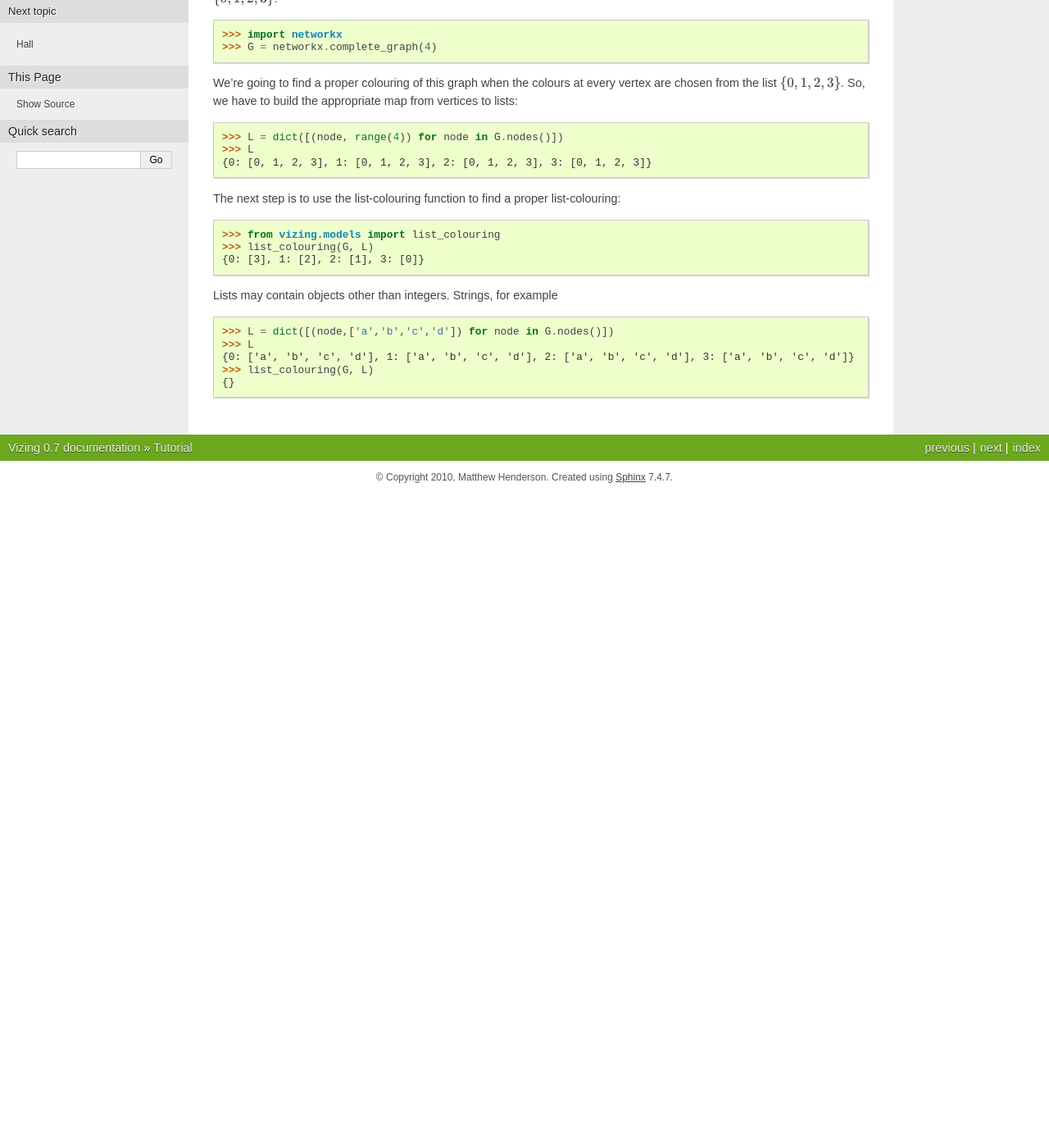
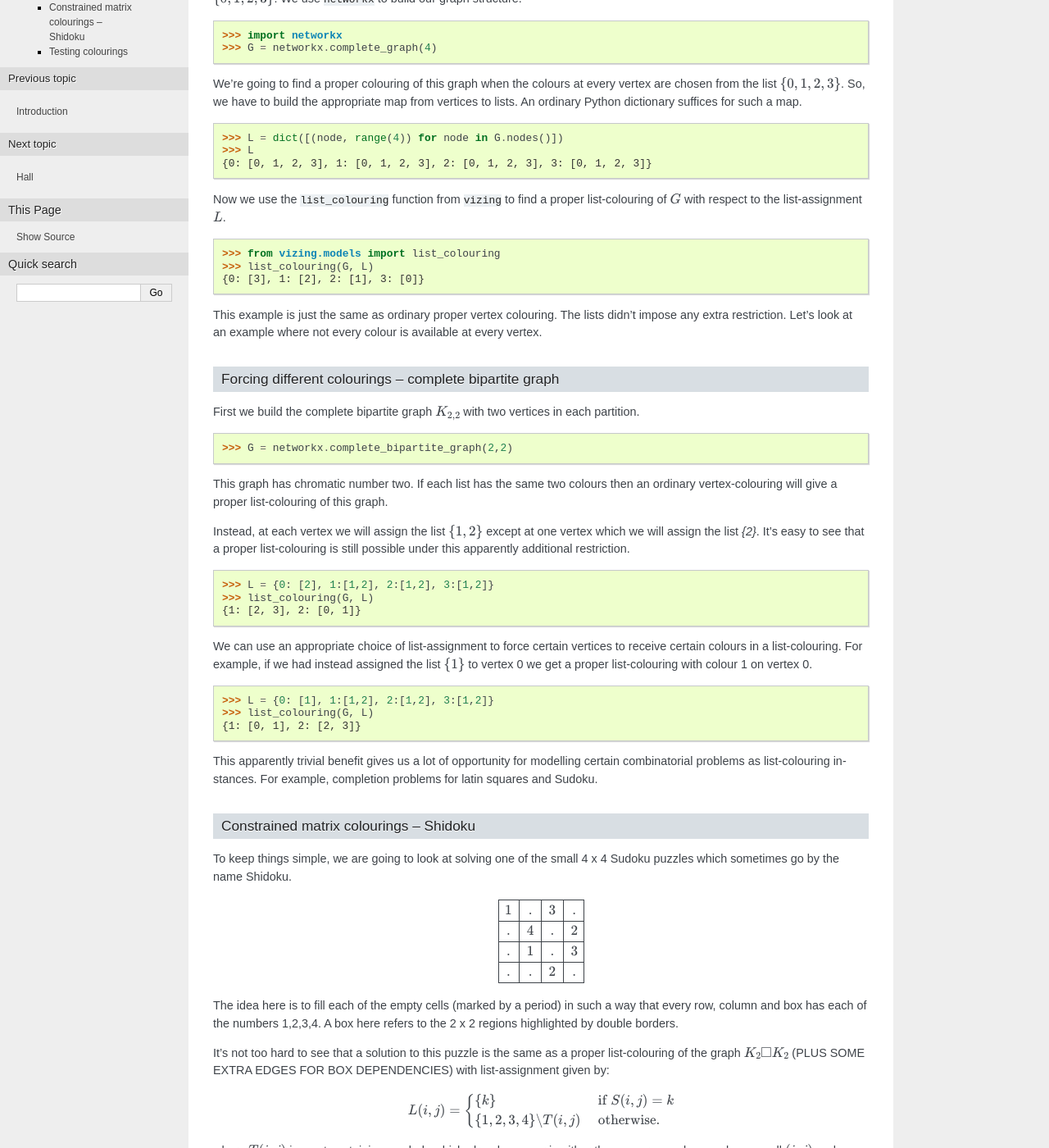
Before and after one commit to MHenderson/vizing, a Sphinx documentation site: the page built from docs/source/tutorial.rst, in a window 1280 px wide and 1400 px high, scrolled down 270 px. Shown: the whole window at 82% size. Built offline with Sphinx 7.4.7, drawn with Linux system fonts in a browser that asks for light colours; formulas are drawn with MathJax 3; before the commit the page ends 900 px from its top, so only the background shows below that; some of the changed text lies outside the part shown.

Commit message:
Extending the tutorial. Shidoku example.

```diff
--- a/docs/source/tutorial.rst
+++ b/docs/source/tutorial.rst
@@ -6,34 +6,146 @@
 Proper list-colourings of simple graphs
 ---------------------------------------
 
-Complete graph on 4 vertices
-^^^^^^^^^^^^^^^^^^^^^^^^^^^^
+Basic list-colouring -- complete graph on 4 vertices
+^^^^^^^^^^^^^^^^^^^^^^^^^^^^^^^^^^^^^^^^^^^^^^^^^^^^
 
 Let's start with a simple example. We take the complete graph :math:`K_{4}`
-on 4 vertices. and assign each vertex the list of colours :math:`\{0,1,2,3\}`::
+on 4 vertices. and assign each vertex the list of colours :math:`\{0,1,2,3\}`.
+We use ``networkx`` to build our graph structure. ::
 
     >>> import networkx
     >>> G = networkx.complete_graph(4)
 
 We're going to find a proper colouring of this graph when the colours at every
 vertex are chosen from the list :math:`\{0,1,2,3\}`. So, we have to build the
-appropriate map from vertices to lists::
+appropriate map from vertices to lists. An ordinary Python dictionary suffices
+for such a map. ::
 
     >>> L = dict([(node, range(4)) for node in G.nodes()])
     >>> L
     {0: [0, 1, 2, 3], 1: [0, 1, 2, 3], 2: [0, 1, 2, 3], 3: [0, 1, 2, 3]}
 
-The next step is to use the list-colouring function to find a proper
-list-colouring::
+Now we use the ``list_colouring`` function from ``vizing`` to find a proper
+list-colouring of :math:`G` with respect to the list-assignment :math:`L`. ::
 
     >>> from vizing.models import list_colouring
     >>> list_colouring(G, L)
     {0: [3], 1: [2], 2: [1], 3: [0]}
 
-Lists may contain objects other than integers. Strings, for example ::
+This example is just the same as ordinary proper vertex colouring. The lists
+didn't impose any extra restriction. Let's look at an example where not every
+colour is available at every vertex.
 
-    >>> L = dict([(node,['a','b','c','d']) for node in G.nodes()])
-    >>> L
-    {0: ['a', 'b', 'c', 'd'], 1: ['a', 'b', 'c', 'd'], 2: ['a', 'b', 'c', 'd'], 3: ['a', 'b', 'c', 'd']}
+Forcing different colourings -- complete bipartite graph
+^^^^^^^^^^^^^^^^^^^^^^^^^^^^^^^^^^^^^^^^^^^^^^^^^^^^^^^^
+
+First we build the complete bipartite graph :math:`K_{2,2}` with two vertices
+in each partition. ::
+
+    >>> G = networkx.complete_bipartite_graph(2,2)
+
+This graph has chromatic number two. If each list has the same two colours then
+an ordinary vertex-colouring will give a proper list-colouring of this graph.
+
+Instead, at each vertex we will assign the list :math:`\{1,2\}` except at one
+vertex which we will assign the list `\{2\}`. It's easy to see that a proper
+list-colouring is still possible under this apparently additional restriction. ::
+
+    >>> L = {0: [2], 1:[1,2], 2:[1,2], 3:[1,2]}
     >>> list_colouring(G, L)
-    {}
+    {1: [2, 3], 2: [0, 1]}
+
+We can use an appropriate choice of list-assignment to force certain vertices
+to receive certain colours in a list-colouring. For example, if we had instead
+assigned the list :math:`\{1\}` to vertex 0 we get a proper list-colouring with
+colour 1 on vertex 0. ::
+
+    >>> L = {0: [1], 1:[1,2], 2:[1,2], 3:[1,2]}
+    >>> list_colouring(G, L)
+    {1: [0, 1], 2: [2, 3]}
+
+This apparently trivial benefit gives us a lot of opportunity for modelling
+certain combinatorial problems as list-colouring instances. For example,
+completion problems for latin squares and Sudoku.
+
+Constrained matrix colourings -- Shidoku
+^^^^^^^^^^^^^^^^^^^^^^^^^^^^^^^^^^^^^^^^
+
+To keep things simple, we are going to look at solving one of the small 4 x 4
+Sudoku puzzles which sometimes go by the name Shidoku.
+
+.. math::
+
+    \begin{array}{|c|c||c|c|}
+      \hline 1 & . & 3 & . \\
+      \hline . & 4 & . & 2 \\
+      \hline
+      \hline . & 1 & . & 3 \\
+      \hline . & . & 2 & . \\ \hline
+    \end{array}
+
+The idea here is to fill each of the empty cells (marked by a period) in such
+a way that every row, column and box has each of the numbers 1,2,3,4. A box
+here refers to the 2 x 2 regions highlighted by double borders.
+
+It's not too hard to see that a solution to this puzzle is the same as a proper
+list-colouring of the graph :math:`K_{2} \square K_{2}` (PLUS SOME EXTRA EDGES
+FOR BOX DEPENDENCIES) with list-assignment given by:
+
+.. math::
+
+    L(i,j) = \left\{
+    \begin{array}{ll}
+      \{k\}                         & \mbox{ if } S(i,j) = k \\
+      \{1,2,3,4\} \backslash T(i,j) & \mbox{ otherwise.}
+    \end{array}
+    \right.
+
+where :math:`T(i,j)` is a set containing symbols which already appear in either
+the same row, column or box as cell :math:`(i,j)` and :math:`S(i,j)` is the
+symbol in row i and column j of the puzzle.
+
+Let's set this up as a list-colouring problem. ::
+
+     >>> A = { 0: [1,2,3,4,5,8,12],
+               1: [2,3,4,5,9,13],
+               2: [3,6,7,10,14],
+               3: [6,7,11,15],
+               4: [5,6,7,8,12],
+               5: [6,7,9,13],
+               6: [7,10,14],
+               7: [11,15],
+               8: [9,10,11,12,13],
+               9: [10,11,12,13],
+              10: [11,14,15],
+              11: [15],
+              12: [13,14,15],
+              13: [14,15],
+              14: [15] }
+     >>> G = networkx.from_dict_of_lists(A)
+     >>> L = { 0: [1],
+               1: [2],
+               2: [3],
+               3: [4],
+               4: [3],
+               5: [4],
+               6: [1],
+               7: [2],
+               8: [2, 4],
+               9: [1],
+              10: [4],
+              11: [3],
+              12: [3, 4],
+              13: [3],
+              14: [2],
+              15: [1, 4]}
+     >>> list_colouring(G, L)
+     {1: [0, 6, 9, 15], 2: [1, 7, 8, 14], 3: [2, 4, 11, 13], 4: [3, 5, 10, 12]}
+
+Testing colourings
+^^^^^^^^^^^^^^^^^^
+
+There are going to be circumstances where you want to test whether a colouring
+of a graph is a proper list-colouring or not. Maybe you wrote your own function
+to colour the graph, rather than use the models of ``vizing``. In the module
+``test_functions`` there are some useful functions for testing list-colourings.
```
